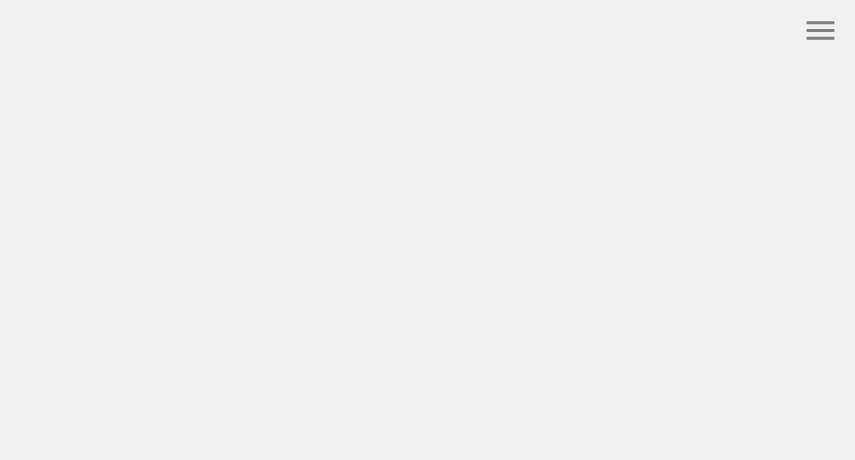
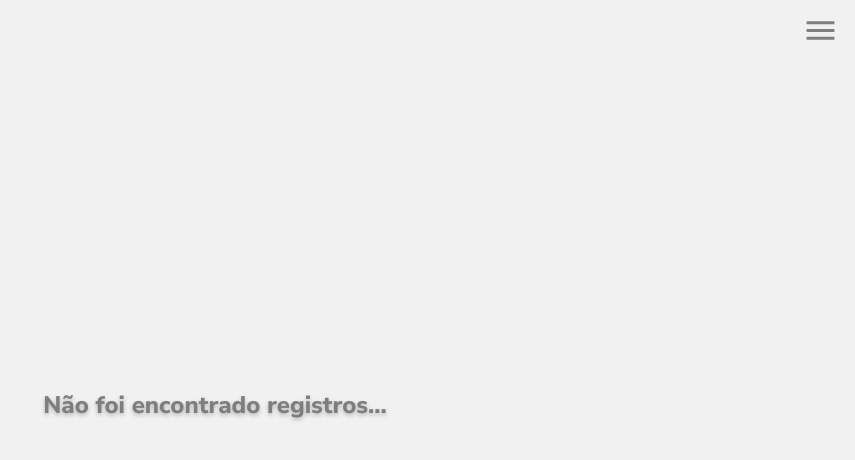
Before and after one commit to mwantony/feira_de_ciencias, a React (Create React App) app: page /extrato in a window 1280 px wide. Shown: the top 460 px of the page, without its empty margins (425-1280 px from the left). Built offline with nearby package versions, Linux system fonts and the light colour scheme.

Commit message:
funcionando

```diff
--- a/src/common/func/retornaData.tsx
+++ b/src/common/func/retornaData.tsx
@@ -5,5 +5,5 @@ export function buildData() {
   let ano  = data.getFullYear();
   let hora = data.getHours()
   let minutos = data.getMinutes()
-  return `${dia}/${mes}/${ano} ${hora}:${minutos}`;
+  return `${dia}/${mes}/${ano} ${hora}:${JSON.stringify(minutos).length === 1 ? '0' : ''}${minutos}`;
 }
--- a/src/pages/Controlador/Controlador.module.scss
+++ b/src/pages/Controlador/Controlador.module.scss
@@ -12,6 +12,7 @@
   width: 80%;
   margin: 0 auto;
   flex-wrap: wrap;
+  flex-direction: column-reverse;
   list-style: none;
   &__quantia {
     background-color: $tema-principal;
--- a/src/pages/Extrato/Extrato.module.scss
+++ b/src/pages/Extrato/Extrato.module.scss
@@ -14,7 +14,19 @@
   width: 90%;
   margin: 2rem auto;
   flex-wrap: wrap;
+  flex-direction: column-reverse;
   list-style: none;
+  &__semregistro {
+    position: absolute;
+    left: 50%;
+    top: 50%;
+    width: 100%;
+    text-align: center;
+    transform: translate(-50%, -100%);
+    color: $surface;
+    text-shadow: 0px 2px 4px $text-shadow;
+    font-size: 1rem;
+  }
   &__content {
     background-color: $tema-principal;
     width: calc(100% - 2rem);
@@ -58,6 +70,9 @@
     &__content {
       height: 60px;
     }
+    &__semregistro {
+      font-size: 1.5rem;
+    }
   }
   .lista__quantia, .lista__categoria, .lista__data {
     font-size: 14px;
--- a/src/pages/Extrato/index.tsx
+++ b/src/pages/Extrato/index.tsx
@@ -1,6 +1,4 @@
 import styles from "./Extrato.module.scss";
-import React, { useEffect, useState } from "react";
-import qrcode from 'assets/img/qr_download.png';
 import classNames from "classnames";
 
 interface Props {
@@ -15,11 +13,13 @@ export default function Extrato({extrato, forma, dataExt}: Props) {
     localStorage.extrato = JSON.stringify(extrato)
   }
 
-  console.log(dataExt.sort())
-
   return (
     <section className={styles.aplicativo}>
       <ul className={styles.lista}>
+        <h2 className={classNames({
+          [styles.lista__semregistro]: true,
+          [styles.none]: dataExt[1] ? true : false
+        })}>Não foi encontrado registros...</h2>
         {dataExt.map((operacao, index) => {
           if(operacao.quantia !== '') {
             return(
```
